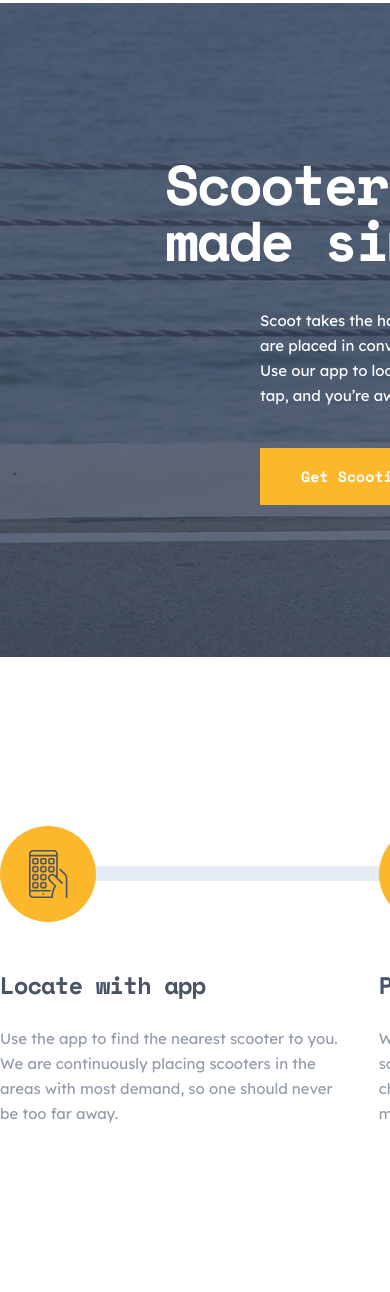
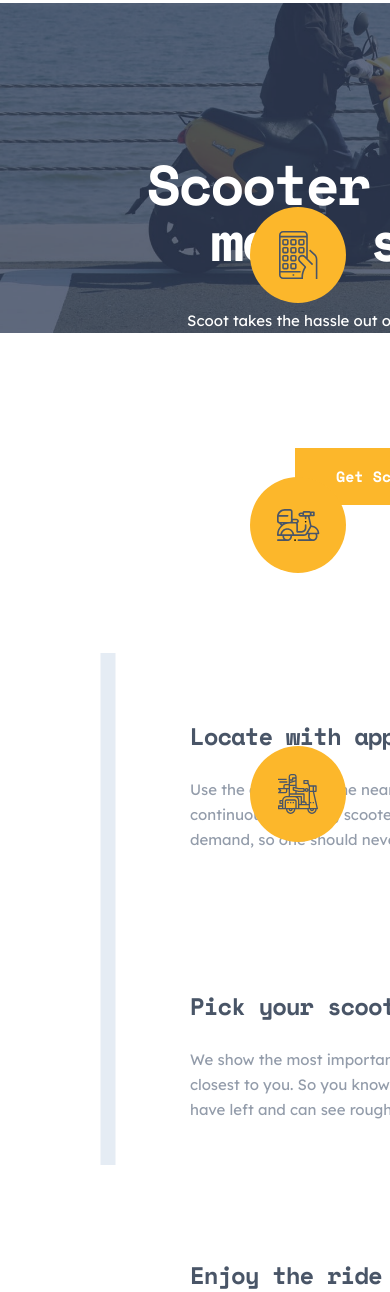
Before and after one commit to Panda9309/Scoot, a plain HTML site: page index.html in a window 390 px wide. Shown: the part 94-1386 px from the top of the page. Drawn offline with Linux system fonts and the light colour scheme.

```diff
--- a/scss/all-blocks/_container.scss
+++ b/scss/all-blocks/_container.scss
@@ -4,3 +4,12 @@
     margin-left: auto;
     margin-right: auto;
 }
+
+@media only screen and (max-width: 768px) {
+    .container {
+        max-width: 768px;
+        width: 1106px;
+        margin-left: auto;
+        margin-right: auto;
+    }
+}
--- a/scss/all-blocks/_header.scss
+++ b/scss/all-blocks/_header.scss
@@ -52,6 +52,8 @@
         &__container {
             margin-top: 10px;
             margin-bottom: 10px;
+            padding-left: 39px;
+            padding-right: 40px;
             display: flex;
             justify-content: space-between;
             align-items: center;
--- a/scss/all-blocks/_hero.scss
+++ b/scss/all-blocks/_hero.scss
@@ -44,3 +44,42 @@
         white-space: nowrap;
     }
 }
+
+// Responsive
+
+@media only screen and (max-width: 768px) {
+    .hero {
+        width: 100%;
+        background-image: url(./../../images/bg-hero-tab.png);
+        background-size: contain;
+        background-repeat: no-repeat;
+        margin-bottom: 0;
+        z-index: 1;
+
+        // 2x Ratio
+
+        @media (-webkit-min-device-pixel-ratio: 2),
+        (min-resolution: 192dpi) {
+            & {
+                background-image: url(./../../images/bg-hero-tab@2x.png);
+            }
+        }
+        &__content {
+            width: 573px;
+            margin-left: 220px;
+            display: flex;
+            flex-direction: column;
+            justify-content: center;
+            align-items: center;
+            text-align: center;
+        }
+        &__wrapper {
+            margin-left: 0;
+            display: flex;
+            flex-direction: column;
+            justify-content: center;
+            align-items: center;
+            text-align: center;
+        }
+    }
+}
--- a/scss/all-blocks/_task.scss
+++ b/scss/all-blocks/_task.scss
@@ -49,3 +49,51 @@
         color: #939CAA;
     }
 }
+
+// Responsive
+
+@media only screen and (max-width: 768px) {
+    .task {
+        margin-bottom: 100px;
+
+        &__container::before {
+            content: url(./../../images/vr-line.svg);
+            position: relative;
+            top: -4px;
+            left: 100px;
+        }
+        &__list {
+            display: block;
+            margin-top: -450px;
+            margin-left: 190px;
+        }
+        &__item {
+            width: 398px;
+        }
+        &__item + &__item {
+            margin-left: 0px;
+            margin-top: 40px;
+        }
+        &__item:nth-child(3n+1)::after {
+            content: url(./../../images/locate-before.svg);
+            position: relative;
+            top: -645px;
+            left: 60px;
+            margin-right: 0;
+        }
+        &__item:nth-child(3n+2)::after {
+            content: url(./../../images/scooter-before.svg);
+            position: relative;
+            top: -645px;
+            left: 60px;
+            margin-right: 0;
+        }
+        &__item:nth-child(3n+3)::after {
+            content: url(./../../images/ride-before.svg);
+            position: relative;
+            top: -645px;
+            left: 60px;
+            margin-right: 0;
+        }
+    }
+}
```
Also changed, not shown: css/main.css, images/bg-hero-tab.png (added), images/bg-hero-tab@2x.png (added), images/vr-line.svg (added), 1 other file.
